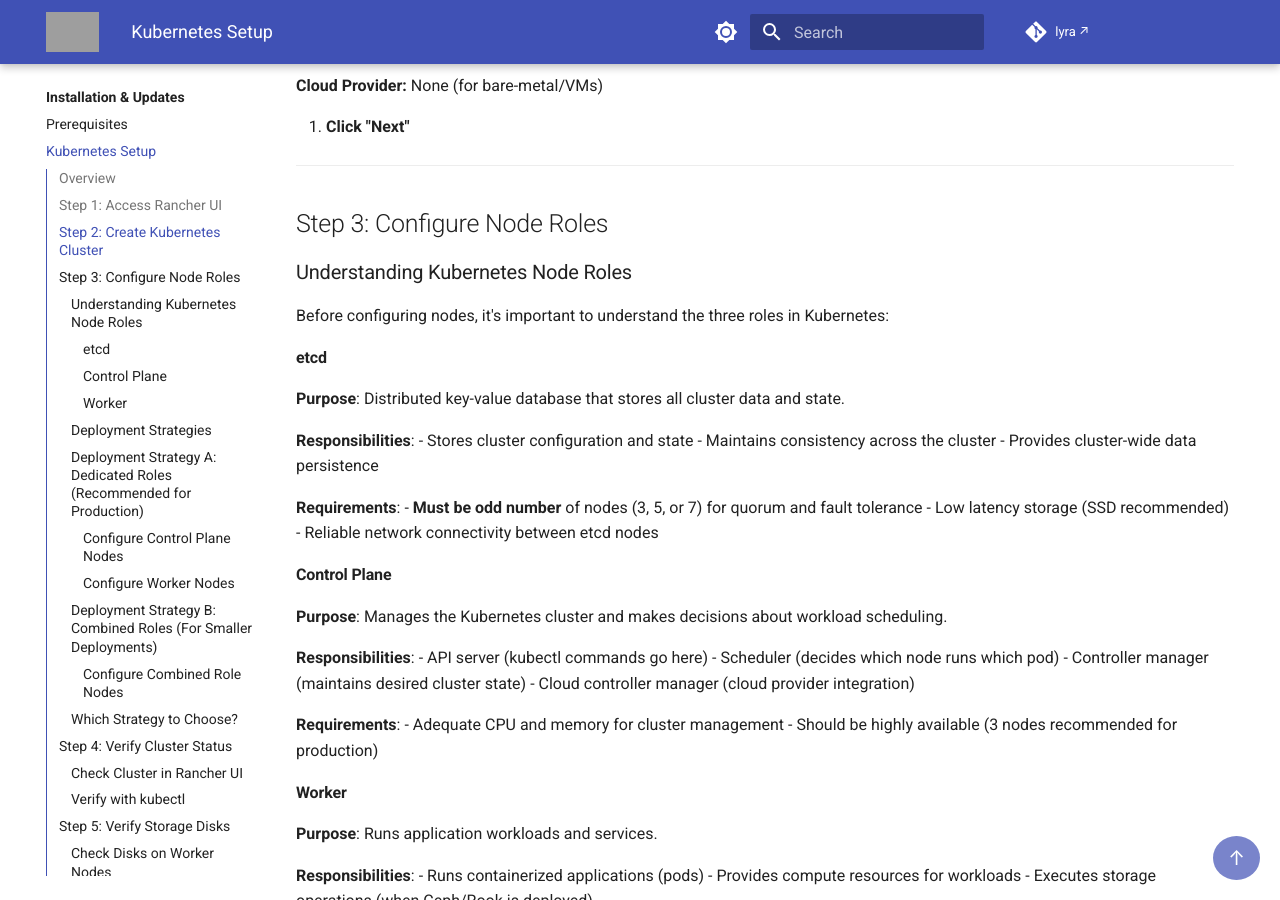
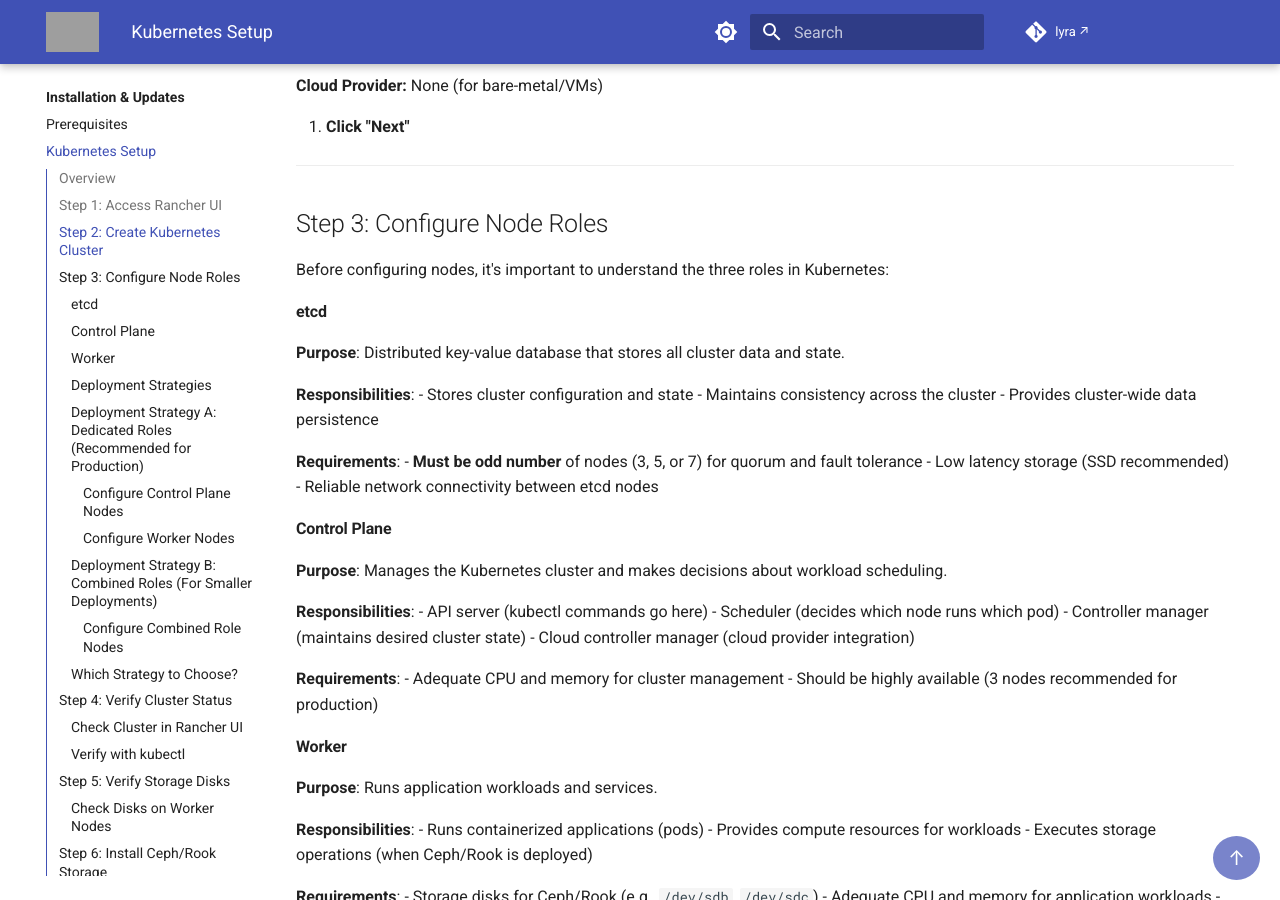
Before and after one commit to amreinch/lyra-docs, an MkDocs documentation site: the page built from docs/installation/kubernetes-setup.md, in a window 1280 px wide and 900 px high, scrolled down 1195 px. Built offline with MkDocs 1.6.1 and Material for MkDocs 9.7.7, drawn with Linux system fonts in a browser that asks for light colours; comment, search, counter and statistics services are not loaded; grey boxes are pictures that could not be loaded.

Commit message:
Improve Step 3 heading structure - remove redundant subsection
- Removed 'Understanding Kubernetes Node Roles' subsection
- Role descriptions now appear directly under Step 3 heading
- Improves readability and document flow

```diff
--- a/docs/installation/kubernetes-setup.md
+++ b/docs/installation/kubernetes-setup.md
@@ -51,8 +51,6 @@ This guide uses bare-metal or VM deployments with a custom cluster configuration
 ---
 
 ## Step 3: Configure Node Roles
-
-### Understanding Kubernetes Node Roles
 
 Before configuring nodes, it's important to understand the three roles in Kubernetes:
 
```
